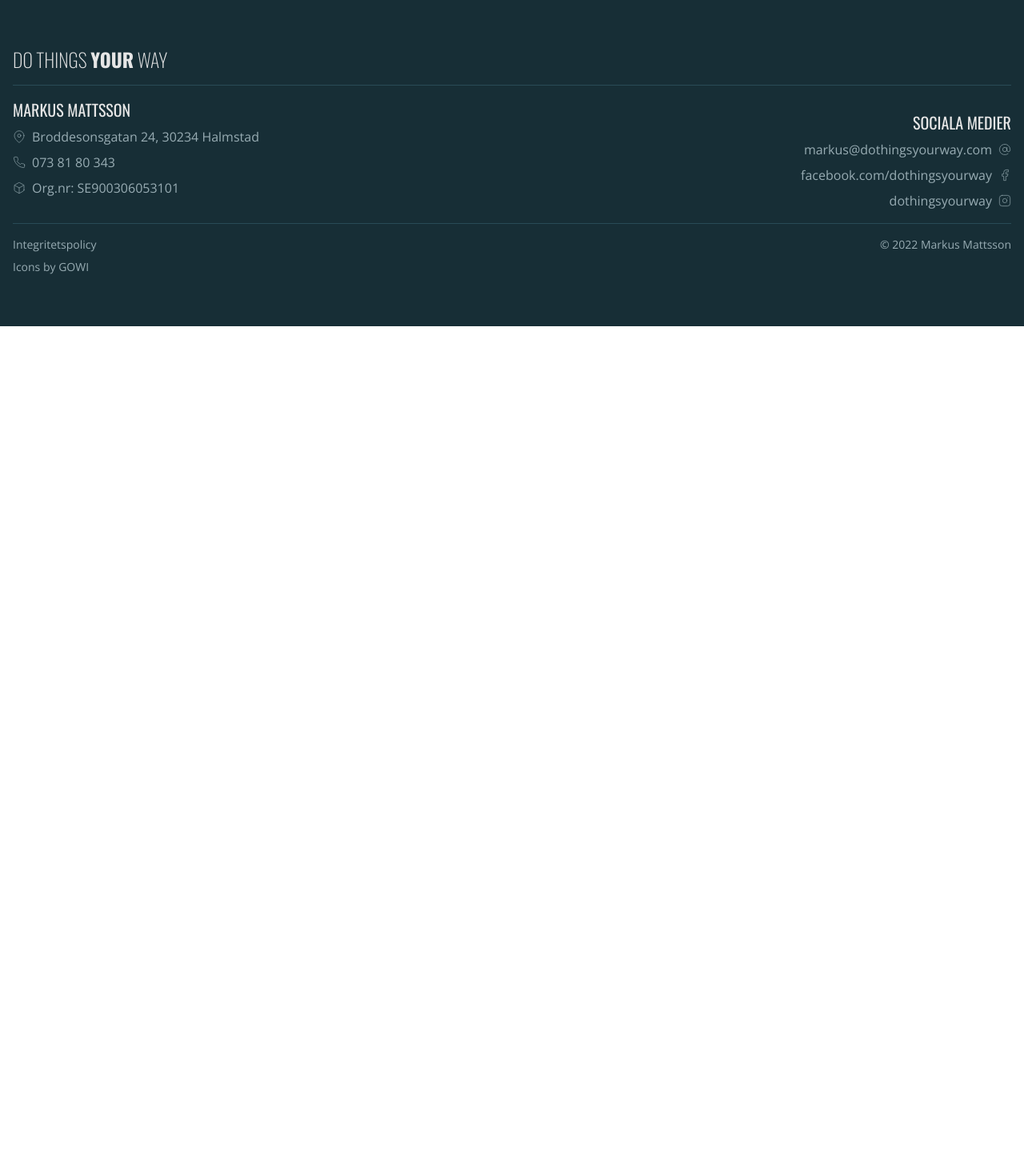
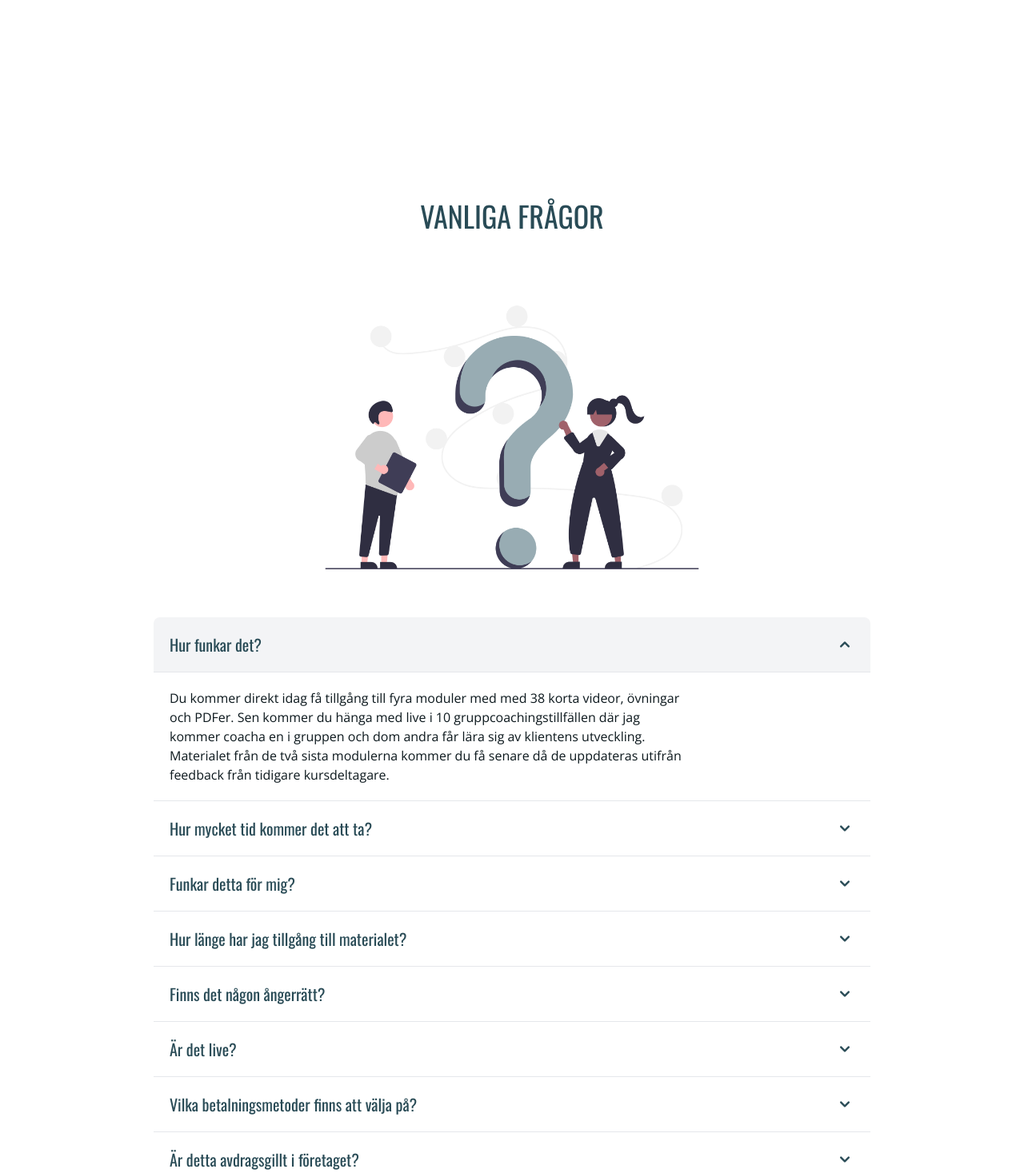
Before and after one commit to Mattssonm/dothingsyourway, a Next.js app: page /products/stressfrihet in a window 1280 px wide. Shown: the part 1330-2797 px from the top of the page at 80% size. Before the commit the page ends 1738 px from the top, so only its background shows below. Built offline with nearby package versions, Linux system fonts and the light colour scheme.

Commit message:
add accordion section

```diff
--- /dev/null
+++ b/app/products/stressfrihet/faq.tsx
@@ -0,0 +1,123 @@
+"use client";
+import Section from "@/components/Section";
+import { Accordion } from "flowbite-react";
+import Image from "next/image";
+
+const FAQSection = () => {
+	return (
+		<Section className="flex flex-col items-center">
+			<h2 className="font-display text-center uppercase text-4xl text-primary mb-8">
+				Vanliga frågor
+			</h2>
+			<Image
+				src="/images/questions.png"
+				width={600}
+				height={400}
+				alt="An illustration of two people standing beside a huge question mark"
+			/>
+			<div className="w-full max-w-4xl">
+				<Accordion flush={true}>
+					<Accordion.Panel>
+						<Accordion.Title className="font-display text-lg md:text-xl font-normal text-primary hover:text-primary-dark transition-colors">
+							Hur funkar det?
+						</Accordion.Title>
+						<Accordion.Content>
+							<p className="max-w-screen-sm text-text-dark">
+								Du kommer direkt idag få tillgång till fyra moduler med med 38
+								korta videor, övningar och PDFer. Sen kommer du hänga med live i
+								10 gruppcoachingstillfällen där jag kommer coacha en i gruppen
+								och dom andra får lära sig av klientens utveckling. Materialet
+								från de två sista modulerna kommer du få senare då de uppdateras
+								utifrån feedback från tidigare kursdeltagare.
+							</p>
+						</Accordion.Content>
+					</Accordion.Panel>
+					<Accordion.Panel>
+						<Accordion.Title className="font-display text-lg md:text-xl font-normal text-primary hover:text-primary-dark transition-colors">
+							Hur mycket tid kommer det att ta?
+						</Accordion.Title>
+						<Accordion.Content>
+							<p className="max-w-screen-sm text-text-dark">
+								Gruppcoachingtillfällena är på 1 timme och en kvart i veckan. Du
+								behöver lägga cirka 1 timme i veckan på videorna och övningar.
+							</p>
+						</Accordion.Content>
+					</Accordion.Panel>
+					<Accordion.Panel>
+						<Accordion.Title className="font-display text-lg md:text-xl font-normal text-primary hover:text-primary-dark transition-colors">
+							Funkar detta för mig?
+						</Accordion.Title>
+						<Accordion.Content>
+							<p className="max-w-screen-sm text-text-dark">
+								Detta funkar för alla som har problem med stress oavsett ålder
+								och yrke. Även antalet barn, ev. sjukskrivning och hur många
+								marsvin du har (så länge du har mindre än 103 st) kommer inte
+								påverka ditt resultat.
+							</p>
+						</Accordion.Content>
+					</Accordion.Panel>
+					<Accordion.Panel>
+						<Accordion.Title className="font-display text-lg md:text-xl font-normal text-primary hover:text-primary-dark transition-colors">
+							Hur länge har jag tillgång till materialet?
+						</Accordion.Title>
+						<Accordion.Content>
+							<p className="max-w-screen-sm text-text-dark">
+								Du har tillgång på livstid och kan gå igenom materialet i din
+								takt.
+							</p>
+						</Accordion.Content>
+					</Accordion.Panel>
+					<Accordion.Panel>
+						<Accordion.Title className="font-display text-lg md:text-xl font-normal text-primary hover:text-primary-dark transition-colors">
+							Finns det någon ångerrätt?
+						</Accordion.Title>
+						<Accordion.Content>
+							<p className="max-w-screen-sm text-text-dark">
+								Du har 30 dagars öppet köp.
+							</p>
+						</Accordion.Content>
+					</Accordion.Panel>
+					<Accordion.Panel>
+						<Accordion.Title className="font-display text-lg md:text-xl font-normal text-primary hover:text-primary-dark transition-colors">
+							Är det live?
+						</Accordion.Title>
+						<Accordion.Content>
+							<p className="max-w-screen-sm text-text-dark">
+								Alla gruppcoachingstillfällen är live medan kursmaterialet är
+								färdiginspelat.
+							</p>
+						</Accordion.Content>
+					</Accordion.Panel>
+					<Accordion.Panel>
+						<Accordion.Title className="font-display text-lg md:text-xl font-normal text-primary hover:text-primary-dark transition-colors">
+							Vilka betalningsmetoder finns att välja på?
+						</Accordion.Title>
+						<Accordion.Content>
+							<p className="max-w-screen-sm text-text-dark">
+								Av säkerhetsskäl erbjuder jag endast kortbetalning. Vill du ha
+								ett annat kvitto/faktura än bekräftelsen på mailen när du betalt
+								kan du höra av dig så fixar vi det.
+							</p>
+						</Accordion.Content>
+					</Accordion.Panel>
+					<Accordion.Panel>
+						<Accordion.Title className="font-display text-lg md:text-xl font-normal text-primary hover:text-primary-dark transition-colors">
+							Är detta avdragsgillt i företaget?
+						</Accordion.Title>
+						<Accordion.Content>
+							<p className="max-w-screen-sm text-text-dark">
+								På kvittot du får kommer det stå “produktivitet för företagare”
+								och att 25% moms är inkluderat. Detta är avdragsgillt som du kan
+								ta med i ditt företag. Har du inget företag idag kan du spara
+								kvittot och ta med det den dagen du startar upp det i upp till 5
+								år.
+							</p>
+						</Accordion.Content>
+					</Accordion.Panel>
+				</Accordion>
+			</div>
+		</Section>
+	);
+};
+
+export default FAQSection;
--- a/app/products/stressfrihet/page.tsx
+++ b/app/products/stressfrihet/page.tsx
@@ -2,6 +2,8 @@ import Button from "@/components/Button";
 import Footer from "@/components/Footer";
 import Header from "@/components/Header";
 import Section from "@/components/Section";
+import { Accordion } from "flowbite-react";
+import FAQSection from "./faq";
 
 export const metadata = {
 	title: "Do Things Your Way | Stressfrihet",
@@ -30,6 +32,7 @@ export default function Page() {
 			<Section>
 				<p>Här kommer en sälj-video?</p>
 			</Section>
+			<FAQSection />
 			<Footer />
 		</>
 	);
--- a/package.json
+++ b/package.json
@@ -17,6 +17,8 @@
     "autoprefixer": "10.4.14",
     "eslint": "8.40.0",
     "eslint-config-next": "13.4.1",
+    "flowbite": "^1.6.5",
+    "flowbite-react": "^0.4.4",
     "next": "13.4.1",
     "postcss": "8.4.23",
     "prop-types": "^15.8.1",
--- a/tailwind.config.ts
+++ b/tailwind.config.ts
@@ -6,6 +6,7 @@ module.exports = {
 		"./pages/**/*.{js,ts,jsx,tsx,mdx}",
 		"./components/**/*.{js,ts,jsx,tsx,mdx}",
 		"./app/**/*.{js,ts,jsx,tsx,mdx}",
+		"./node_modules/flowbite-react/**/*.js",
 	],
 	theme: {
 		extend: {
@@ -28,7 +29,7 @@ module.exports = {
 			"secondary-dark": "hsla(14, 60%, 35%, 1.0)",
 		},
 	},
-	plugins: [],
+	plugins: [require("flowbite/plugin")],
 };
 
 export type Color =
```
Also changed, not shown: public/images/questions.png (added), 1 other file (tests, documents, lock files or other folders).
